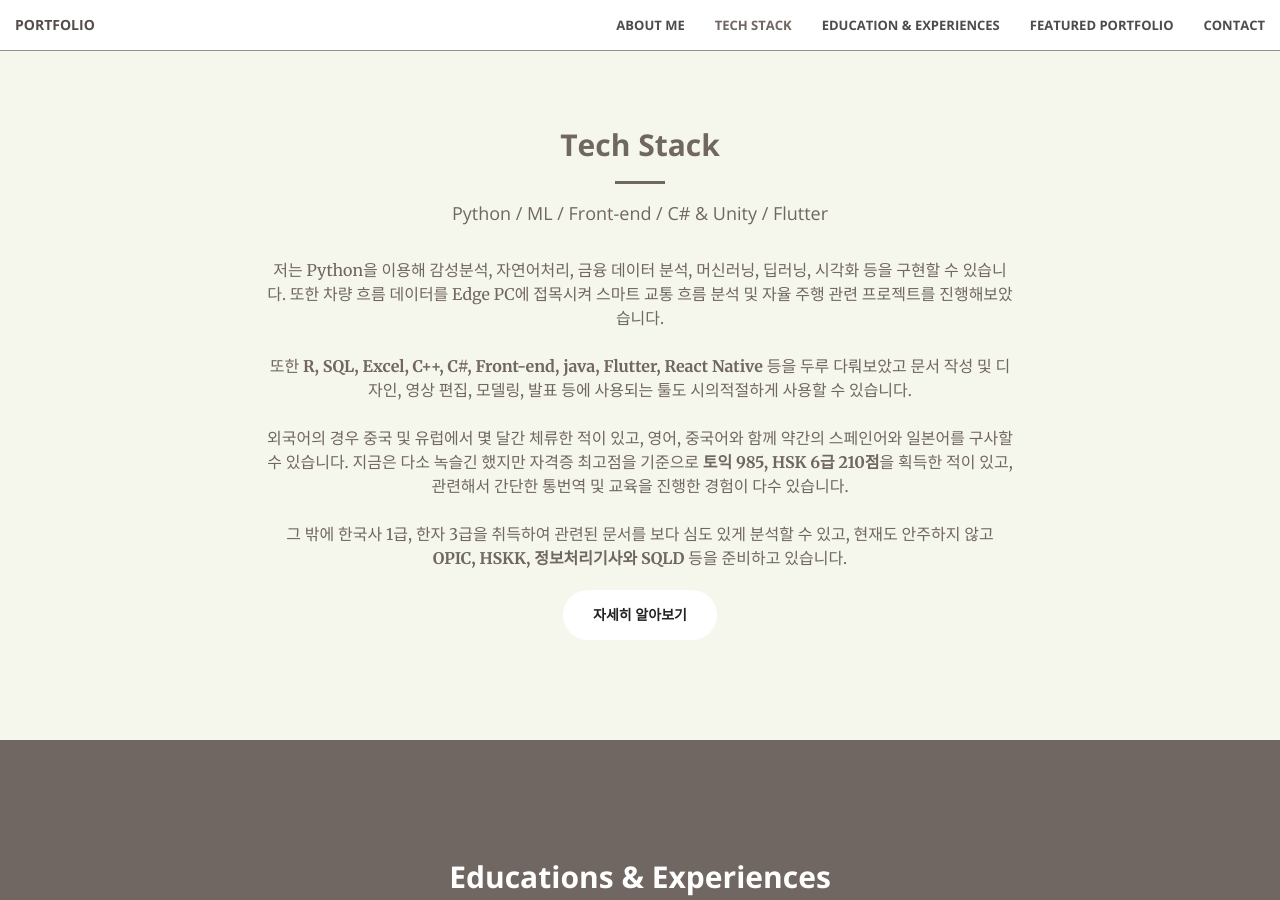
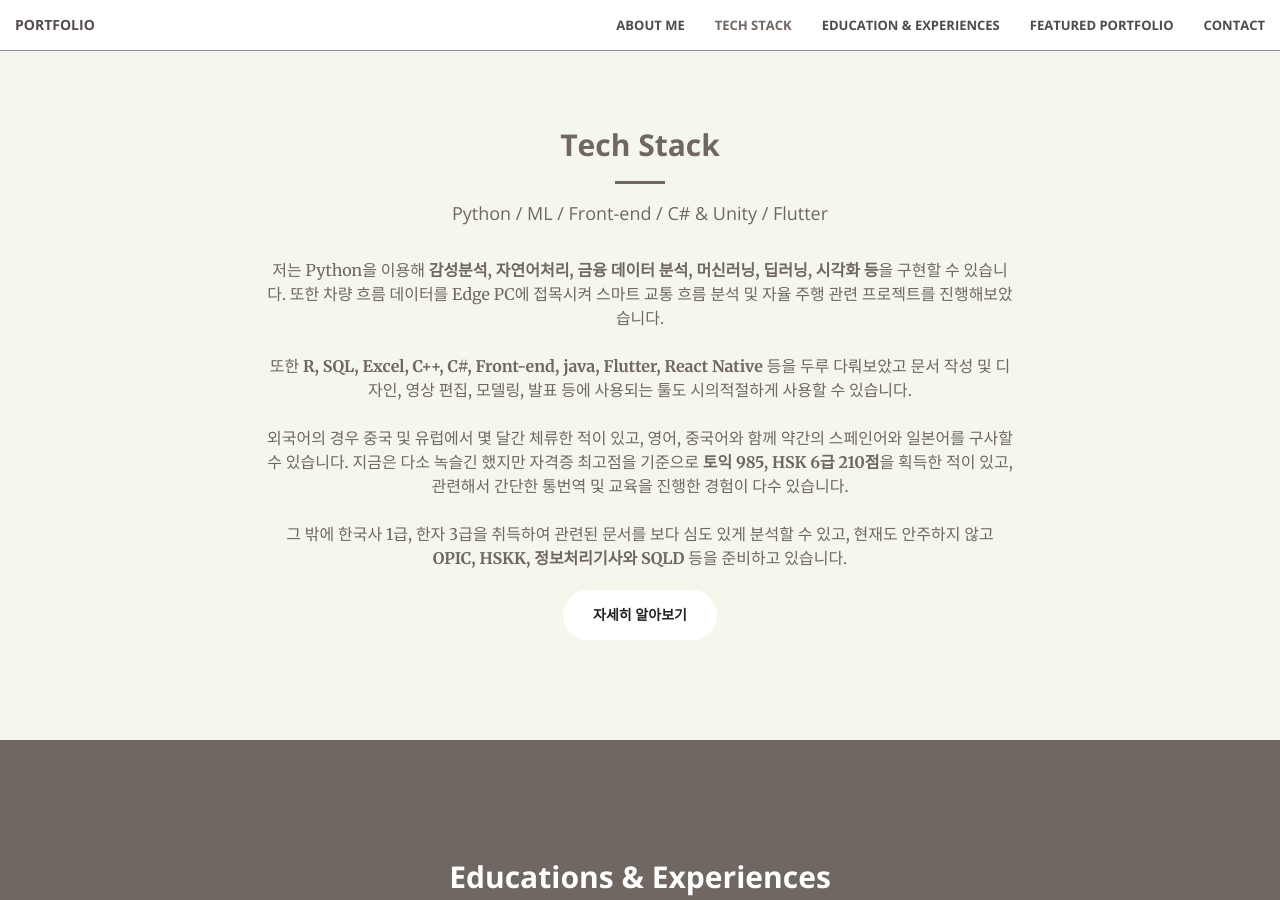
Before and after one commit to ymdev2023/ymdev2023.github.io, a Jekyll site: the page built from index.html, in a window 1280 px wide and 900 px high, scrolled down 1408 px. Built offline with Jekyll 4.4.1, drawn with Linux system fonts in a browser that asks for light colours.

```diff
--- a/_includes/tech-stack.html
+++ b/_includes/tech-stack.html
@@ -7,7 +7,7 @@
         <h4>Python / ML / Front-end / C# & Unity / Flutter</h4>
         <p><br />
           저는 Python을 이용해
-          감성분석, 자연어처리, 금융 데이터 분석, 머신러닝, 딥러닝, 시각화 등을 구현할
+          <b>감성분석, 자연어처리, 금융 데이터 분석, 머신러닝, 딥러닝, 시각화 등</b>을 구현할
           수 있습니다. 또한 차량 흐름 데이터를 Edge PC에 접목시켜 스마트 교통 흐름 분석 및 자율 주행 관련
           프로젝트를 진행해보았습니다. <br /><br />또한
           <b>R, SQL, Excel, C++, C#, Front-end, java, Flutter, React Native</b> 등을 두루
```
